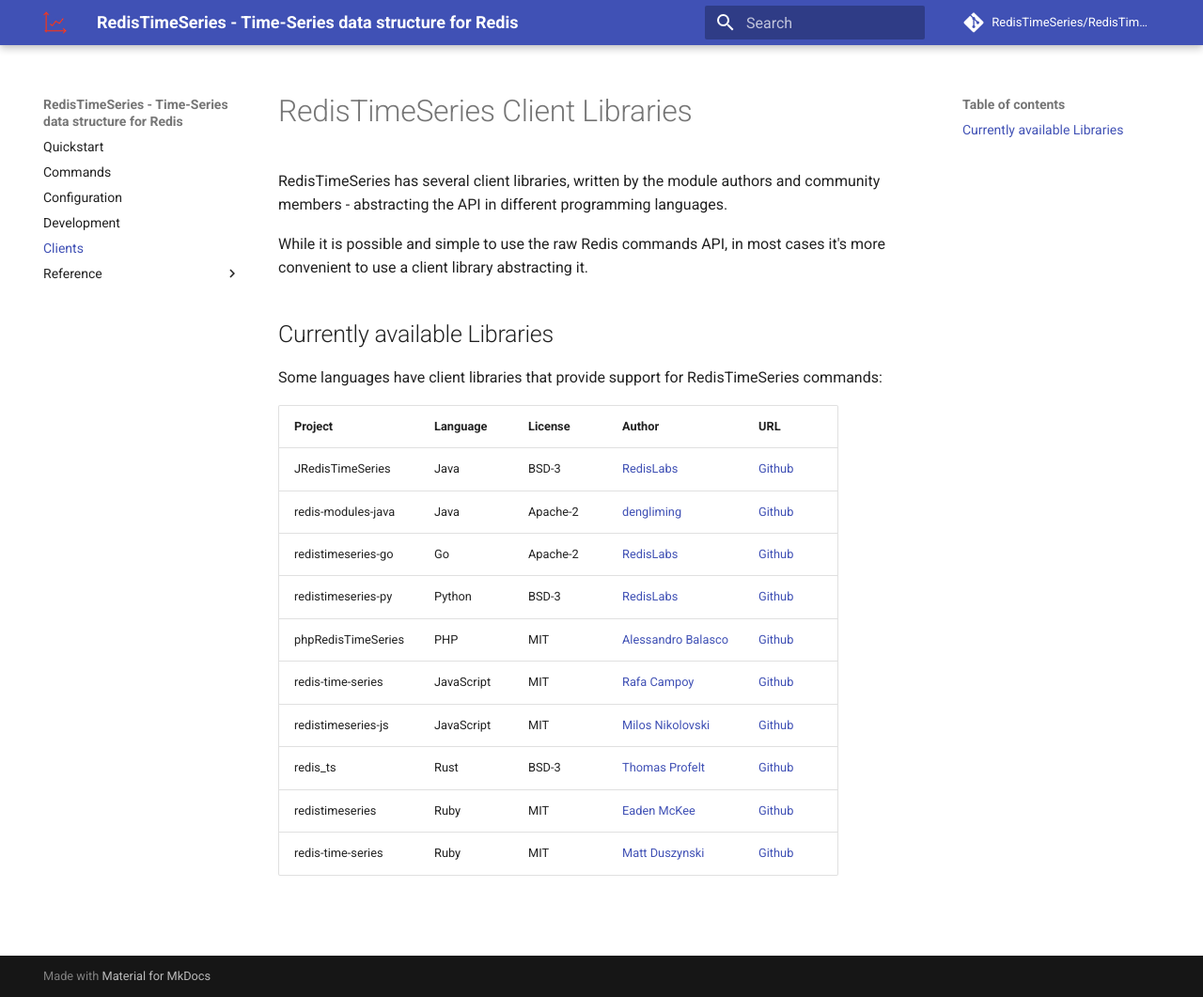
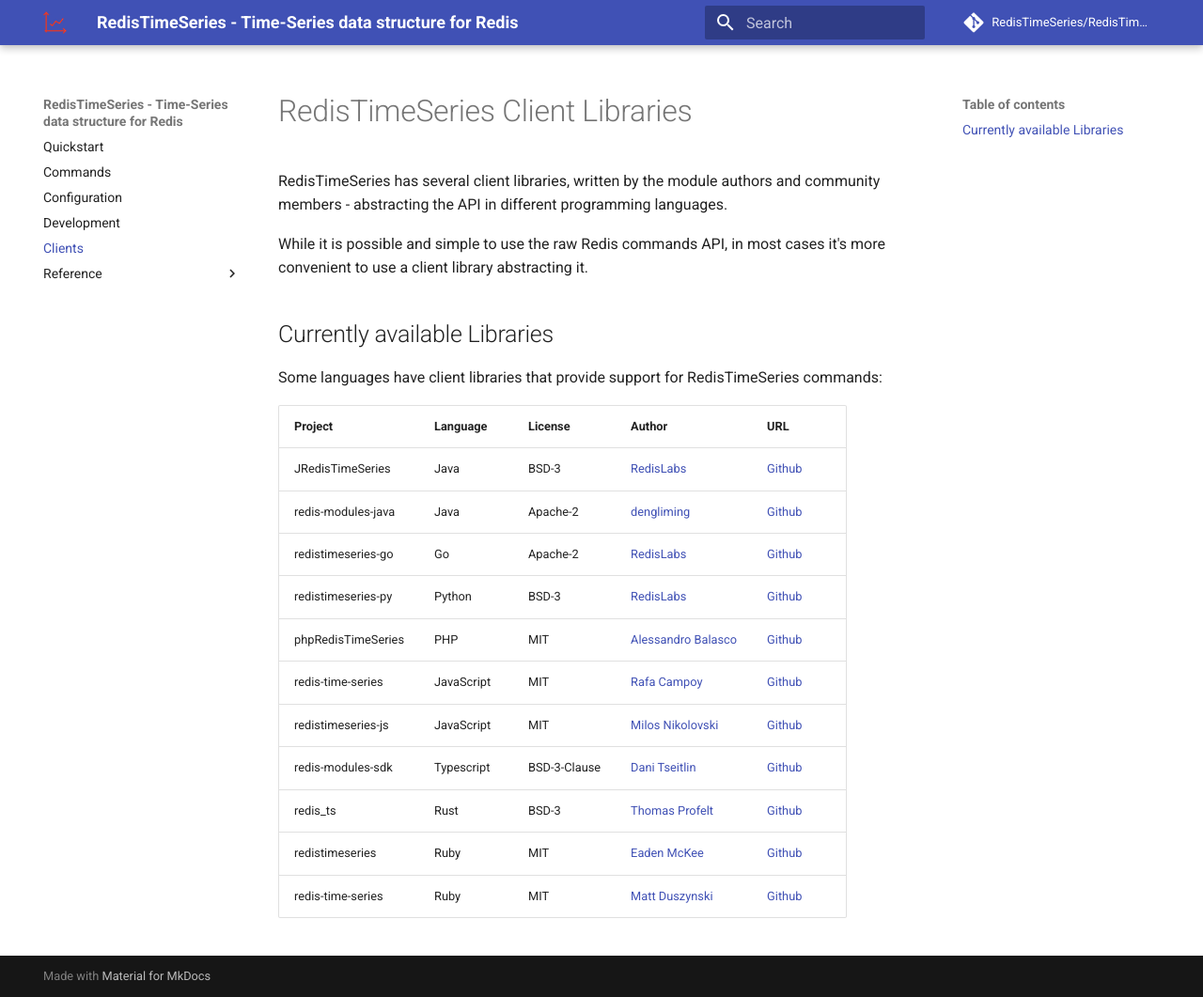
Before and after one commit to RedisTimeSeries/RedisTimeSeries, an MkDocs documentation site: the page built from docs/clients.md, in a window 1280 px wide and 1061 px high. Shown: the whole window at 94% size. Built offline with MkDocs 1.6.1 and Material for MkDocs 9.7.7, drawn with Linux system fonts in a browser that asks for light colours; comment, search, counter and statistics services are not loaded.

Commit message:
Adding redis-modules-sdk package to clients.md

```diff
--- a/docs/clients.md
+++ b/docs/clients.md
@@ -17,6 +17,7 @@
 | phpRedisTimeSeries | PHP | MIT | [Alessandro Balasco](https://github.com/palicao) | [Github](https://github.com/palicao/phpRedisTimeSeries) |
 | redis-time-series | JavaScript | MIT | [Rafa Campoy](https://github.com/averias) | [Github](https://github.com/averias/redis-time-series) |
 | redistimeseries-js | JavaScript | MIT | [Milos Nikolovski](https://github.com/nikolovskimilos) | [Github](https://github.com/nikolovskimilos/redistimeseries-js) |
+| redis-modules-sdk | Typescript | BSD-3-Clause | [Dani Tseitlin](https://github.com/danitseitlin) | [Github](https://github.com/danitseitlin/redis-modules-sdk) |
 | redis_ts | Rust | BSD-3 | [Thomas Profelt](https://github.com/tompro) | [Github](https://github.com/tompro/redis_ts) |
 | redistimeseries | Ruby | MIT | [Eaden McKee](https://github.com/eadz) | [Github](https://github.com/eadz/redistimeseries) |
 | redis-time-series | Ruby | MIT | [Matt Duszynski](https://github.com/dzunk) | [Github](https://github.com/dzunk/redis-time-series) |
```
